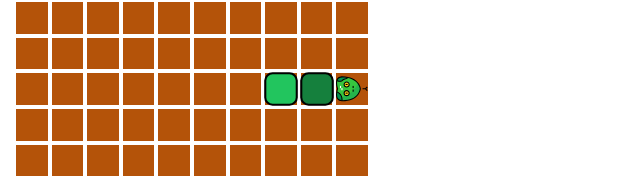
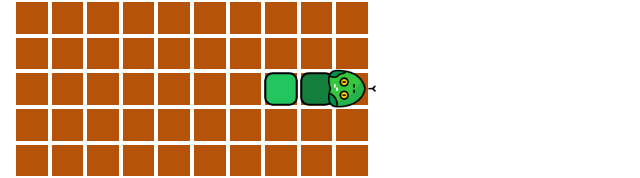
Before and after one commit to deckele/react-snake, a React (Create React App) app: page / in a window 1280 px wide. Shown: the part 125-303 px from the top of the page, without its empty margins (0-640 px from the left). Built offline with nearby package versions, Linux system fonts and the light colour scheme.

Commit message:
possible fix for vanishing head image

```diff
--- a/src/components/snake-link/snake-link.tsx
+++ b/src/components/snake-link/snake-link.tsx
@@ -1,7 +1,7 @@
 import { createPortal } from "react-dom";
 import { SnakeNode } from "../../snake-linked-list";
 import { Direction, getBoardTile, getSnakeTile } from "../../utils";
-import { ReactComponent as SnakeHead } from "../../assets/snake-head.svg";
+import SnakeHead from "../../assets/snake-head.png";
 
 interface SnakeLinkProps {
   node: SnakeNode;
@@ -20,9 +20,13 @@ export function SnakeLink({ node, direction, isHead, isEven }: SnakeLinkProps) {
   const SnakeNode = isHead ? (
     <div
       id={getSnakeTile(node.coordiate)}
-      className="absolute inset-0 flex justify-center items-center"
+      className="absolute -inset-2 flex justify-center items-center"
     >
-      <SnakeHead className={`${directionToRotation[direction]}`} />
+      <img
+        src={SnakeHead}
+        alt="snake-head"
+        className={`${directionToRotation[direction]}`}
+      />
     </div>
   ) : (
     <div
--- a/src/components/snake/snake.tsx
+++ b/src/components/snake/snake.tsx
@@ -25,7 +25,7 @@ export const Snake = forwardRef<SnakeLinkedList | null, SnakeProps>(
         {snake
           ? [...snake].map((node, i) => (
               <SnakeLink
-                key={node.toString()}
+                key={node === snake.head ? "head" : node.toString()}
                 node={node}
                 direction={direction}
                 isHead={node === snake.head}
```
Also changed, not shown: src/assets/snake-head.png (added).
